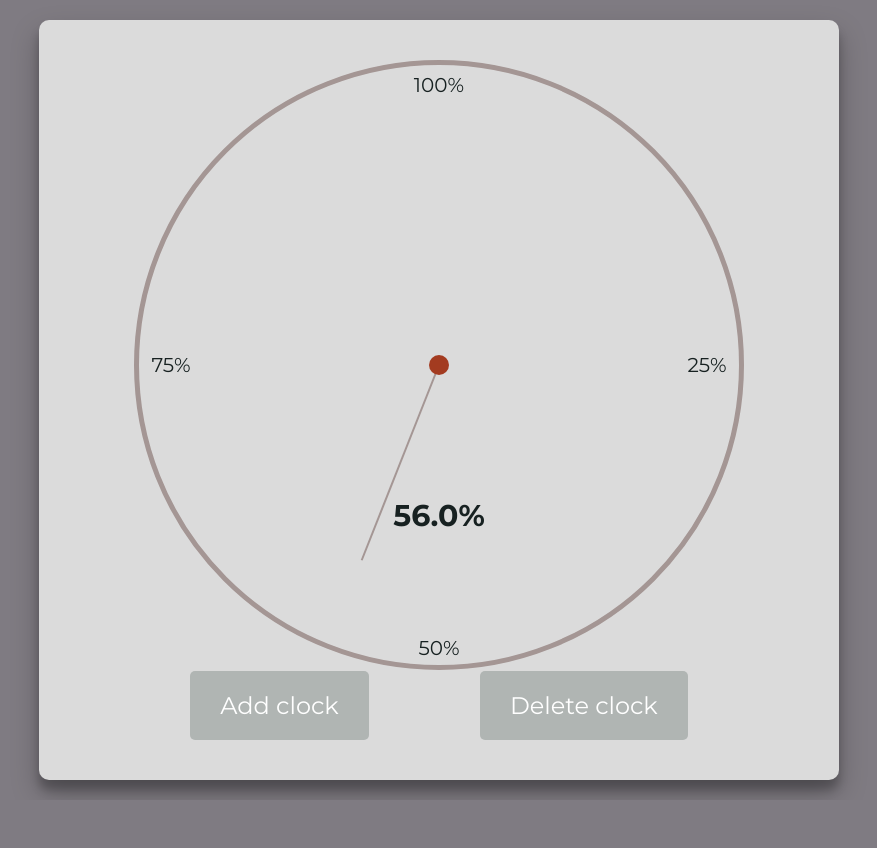
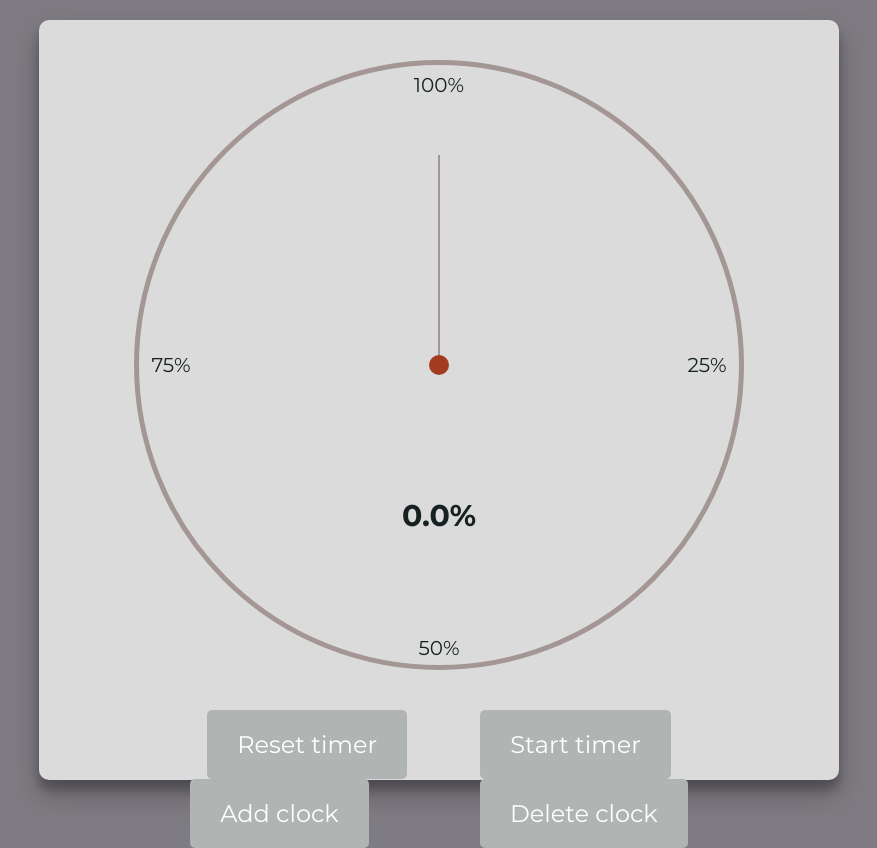
Before and after one commit to playerony/clock-actors-state-machine, a React app: page / in a window 1280 px wide. Both pictures are taken after typing "5" into the empty fields and a click on the button "Cancel". Shown: the whole page, without its empty margins (201-1078 px from the left). Before the commit the page ends 800 px from the top, so only its background shows below. Built offline with nearby package versions, Linux system fonts and the light colour scheme.

Commit message:
chore: add reset button for timer (#11)

```diff
--- a/src/app/app.component.jsx
+++ b/src/app/app.component.jsx
@@ -32,7 +32,7 @@ export const App = () => {
           {React.Children.toArray(
             timers.map((_timerRef, index) => (
               // eslint-disable-next-line react/jsx-key
-              <Timer isActive={index === currentTimer} timerRef={_timerRef} />
+              <Timer timerRef={_timerRef} isActive={index === currentTimer} />
             )),
           )}
           <Dots
--- a/src/machines/timer/timer.machine.js
+++ b/src/machines/timer/timer.machine.js
@@ -4,7 +4,7 @@ export const createTimerMachine = (duration) =>
   createMachine(
     {
       id: 'timer',
-      initial: 'running',
+      initial: 'idle',
       context: {
         duration,
         elapsed: 0,
--- a/src/ui/atoms/clock/clock.component.jsx
+++ b/src/ui/atoms/clock/clock.component.jsx
@@ -2,14 +2,14 @@ import React from 'react';
 
 import cls from './clock.styles.css';
 
-export const Clock = ({ elapsed, duration, isActive }) => {
+export const Clock = ({ elapsed, duration }) => {
   const progress = elapsed / duration;
   const progressDegree = progress * 360;
   const percentageProgress = progress * 100;
   const formattedProgress = percentageProgress.toFixed(1);
 
   return (
-    <div className={cls.clock} data-active={isActive}>
+    <div className={cls.clock}>
       <div
         className={cls.seconds}
         style={{
--- a/src/ui/atoms/clock/clock.styles.css
+++ b/src/ui/atoms/clock/clock.styles.css
@@ -15,10 +15,6 @@
   background-color: transparent;
   width: calc(var(--clock-radius) * 2);
   height: calc(var(--clock-radius) * 2);
-}
-
-.clock[data-active='false'] {
-  display: none;
 }
 
 .clock::before {
--- a/src/ui/molecules/timer/timer.component.jsx
+++ b/src/ui/molecules/timer/timer.component.jsx
@@ -1,12 +1,35 @@
 import React from 'react';
 import { useService } from '@xstate/react';
 
-import { Clock } from '@ui';
+import { Clock, Button, HorizontalButtonsWrapper } from '@ui';
+
+import cls from './timer.styles.css';
 
 export const Timer = ({ timerRef, isActive }) => {
-  const [state] = useService(timerRef);
+  const [state, send] = useService(timerRef);
 
   const { duration, elapsed } = state.context;
 
-  return <Clock duration={duration} elapsed={elapsed} isActive={isActive} />;
+  return (
+    <div className={cls.wrapper} data-active={isActive}>
+      <Clock duration={duration} elapsed={elapsed} />
+      <HorizontalButtonsWrapper>
+        {state.matches({ running: 'normal' }) && (
+          <Button onClick={() => send('ADD_MINUTE')}>+ 1:00</Button>
+        )}
+
+        {state.matches({ running: 'normal' }) && (
+          <Button onClick={() => send('TOGGLE')}>Pause timer</Button>
+        )}
+
+        {(!state.matches({ running: 'normal' }) || state.matches({ running: 'overtime' })) && (
+          <Button onClick={() => send('RESET')}>Reset timer</Button>
+        )}
+
+        {(state.matches('paused') || state.matches('idle')) && (
+          <Button onClick={() => send('TOGGLE')}>Start timer</Button>
+        )}
+      </HorizontalButtonsWrapper>
+    </div>
+  );
 };
--- /dev/null
+++ b/src/ui/molecules/timer/timer.styles.css
@@ -0,0 +1,12 @@
+.wrapper {
+  display: flex;
+  flex-direction: column;
+}
+
+.wrapper[data-active='false'] {
+  display: none;
+}
+
+.wrapper > *:first-child {
+  margin-bottom: 40px;
+}
```
